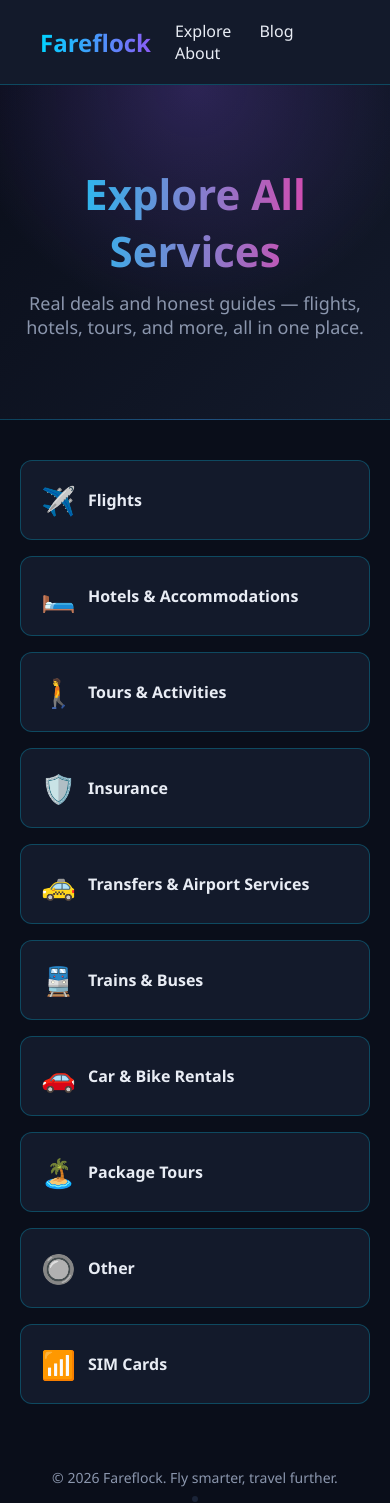
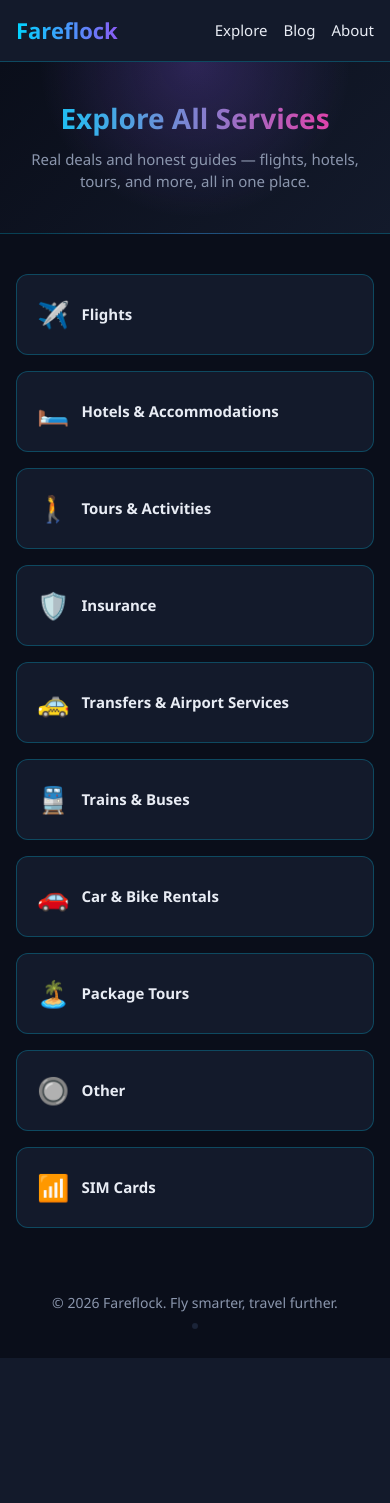
Before and after one commit to musangipeter38-coder/fareflock, a Flask app: page / in a window 390 px wide. Shown: the top 1503 px of the page. After the commit the page ends 1358 px from the top, so only its background shows below. Run offline with Flask 3, Linux system fonts and the light colour scheme; data that the repository does not hold is empty; some libraries are stand-ins or nearby versions.

Commit message:
Add responsive breakpoints and clean up nav/grid spacing for mobile and laptop

```diff
--- a/static/css/style.css
+++ b/static/css/style.css
@@ -12,35 +12,48 @@
 
 * { margin: 0; padding: 0; box-sizing: border-box; }
 
+html { scroll-behavior: smooth; }
+
 body {
     font-family: 'Segoe UI', system-ui, sans-serif;
     background: var(--bg-dark);
     color: var(--text-light);
+    line-height: 1.5;
+    overflow-x: hidden;
 }
 
 .site-header {
     display: flex;
     justify-content: space-between;
     align-items: center;
-    padding: 20px 40px;
+    flex-wrap: wrap;
+    gap: 12px 24px;
+    padding: 16px 24px;
     background: var(--bg-panel);
     border-bottom: 1px solid var(--border-glow);
 }
 
 .logo {
-    font-size: 24px;
+    font-size: 22px;
     font-weight: 800;
     background: linear-gradient(90deg, var(--electric-blue), var(--electric-purple));
     -webkit-background-clip: text;
     -webkit-text-fill-color: transparent;
     text-decoration: none;
+    white-space: nowrap;
+}
+
+nav {
+    display: flex;
+    flex-wrap: wrap;
+    gap: 8px 20px;
 }
 
 nav a {
-    margin-left: 24px;
     text-decoration: none;
     color: var(--text-light);
     font-weight: 500;
+    font-size: 15px;
 }
 
 nav a:hover { color: var(--electric-blue); }
@@ -50,19 +63,25 @@ nav a:hover { color: var(--electric-blue); }
 
 .hero, .page-hero {
     text-align: center;
-    padding: 80px 20px;
+    padding: 60px 20px;
     background: radial-gradient(circle at top, rgba(139,92,246,0.25), transparent 60%), linear-gradient(135deg, #0A0E1A 0%, #131A2B 100%);
     border-bottom: 1px solid var(--border-glow);
 }
 
 .hero h1, .page-hero h1 {
-    font-size: 42px;
+    font-size: clamp(28px, 5vw, 42px);
     margin-bottom: 12px;
     background: linear-gradient(90deg, var(--electric-blue), var(--electric-pink));
     -webkit-background-clip: text;
     -webkit-text-fill-color: transparent;
+    line-height: 1.2;
 }
-.hero p, .page-hero p { font-size: 18px; color: var(--text-muted); }
+.hero p, .page-hero p {
+    font-size: clamp(15px, 2.5vw, 18px);
+    color: var(--text-muted);
+    max-width: 600px;
+    margin: 0 auto;
+}
 
 .latest-posts { max-width: 900px; margin: 60px auto; padding: 0 20px; }
 .latest-posts h2 { margin-bottom: 20px; }
@@ -77,19 +96,14 @@ nav a:hover { color: var(--electric-blue); }
 .post-card h3 a { color: var(--text-light); text-decoration: none; }
 .post-card h3 a:hover { color: var(--electric-blue); }
 
-/* Full-bleed widgets: touch both edges of the browser, no side margins */
-.widget-section {
-    width: 100%;
-    margin: 0;
-    padding: 0;
-}
+.widget-section { width: 100%; margin: 0; padding: 0; }
 .widget-placeholder {
     max-width: 900px;
     margin: 20px auto;
     background: var(--bg-panel);
     border: 2px dashed var(--border-glow);
     border-radius: 12px;
-    padding: 40px;
+    padding: 40px 20px;
     text-align: center;
     color: var(--text-muted);
 }
@@ -109,7 +123,7 @@ nav a:hover { color: var(--electric-blue); }
 }
 
 .content-block { max-width: 900px; margin: 40px auto; padding: 0 20px; }
-.content-block h2 { margin-bottom: 20px; }
+.content-block h2 { margin-bottom: 20px; font-size: clamp(20px, 4vw, 26px); }
 
 .tips-header { display: flex; justify-content: space-between; align-items: center; margin-bottom: 20px; flex-wrap: wrap; gap: 8px; }
 .tips-see-all { color: var(--electric-blue); text-decoration: none; font-size: 14px; font-weight: 600; }
@@ -128,13 +142,13 @@ nav a:hover { color: var(--electric-blue); }
 }
 .tip-slide {
     min-width: 100%;
-    padding: 40px;
+    padding: 30px 24px;
     box-sizing: border-box;
 }
 .tip-slide h3 {
     color: var(--electric-blue);
     margin-bottom: 12px;
-    font-size: 20px;
+    font-size: 19px;
 }
 .tip-slide p { color: var(--text-light); line-height: 1.6; }
 
@@ -154,20 +168,44 @@ nav a:hover { color: var(--electric-blue); }
 }
 .tip-dot.active { background: var(--electric-blue); }
 
-.tips-grid-section { max-width: 1000px; margin: 40px auto; padding: 0 20px; }
+.tips-grid-section { max-width: 1100px; margin: 40px auto; padding: 0 20px; }
 .tips-grid {
     display: grid;
-    grid-template-columns: repeat(auto-fill, minmax(260px, 1fr));
-    gap: 20px;
+    grid-template-columns: repeat(auto-fit, minmax(240px, 1fr));
+    gap: 16px;
 }
 .tip-card {
     background: var(--bg-panel);
     border: 1px solid var(--border-glow);
     border-radius: 12px;
-    padding: 24px;
+    padding: 22px;
 }
-.tip-card h3 { color: var(--electric-blue); margin-bottom: 10px; }
-.tip-card p { color: var(--text-muted); line-height: 1.6; }
+.tip-card h3 { color: var(--electric-blue); margin-bottom: 10px; font-size: 17px; }
+.tip-card p { color: var(--text-muted); line-height: 1.6; font-size: 14px; }
+
+.category-grid {
+    display: grid;
+    grid-template-columns: repeat(auto-fit, minmax(220px, 1fr));
+    gap: 16px;
+}
+.category-card {
+    display: flex;
+    align-items: center;
+    gap: 12px;
+    background: var(--bg-panel);
+    border: 1px solid var(--border-glow);
+    border-radius: 12px;
+    padding: 20px;
+    text-decoration: none;
+    color: var(--text-light);
+    transition: border-color 0.2s, transform 0.2s;
+}
+.category-card:hover {
+    border-color: var(--electric-blue);
+    transform: translateY(-2px);
+}
+.category-icon { font-size: 26px; flex-shrink: 0; }
+.category-name { font-weight: 600; font-size: 15px; }
 
 .blog-list { max-width: 900px; margin: 40px auto; padding: 0 20px; }
 .category-tag {
@@ -182,7 +220,7 @@ nav a:hover { color: var(--electric-blue); }
 }
 
 .post-detail { max-width: 800px; margin: 40px auto; padding: 0 20px; }
-.post-detail h1 { font-size: 32px; margin-bottom: 8px; }
+.post-detail h1 { font-size: clamp(24px, 5vw, 32px); margin-bottom: 8px; }
 .post-body { margin-top: 20px; line-height: 1.7; }
 
 .related-posts { max-width: 800px; margin: 40px auto; padding: 20px; border-top: 1px solid var(--border-glow); }
@@ -191,7 +229,7 @@ nav a:hover { color: var(--electric-blue); }
 .login-form, .post-form {
     max-width: 500px;
     margin: 60px auto;
-    padding: 30px;
+    padding: 24px;
     background: var(--bg-panel);
     border-radius: 12px;
     border: 1px solid var(--border-glow);
@@ -249,26 +287,14 @@ button, .btn-primary {
     text-decoration: none;
 }
 .admin-dot:hover { background: var(--electric-blue); }
-.category-grid {
-    display: grid;
-    grid-template-columns: repeat(auto-fill, minmax(200px, 1fr));
-    gap: 16px;
+
+/* ---------- Responsive tightening for small screens ---------- */
+@media (max-width: 480px) {
+    .site-header { padding: 14px 16px; }
+    nav { gap: 6px 16px; }
+    .hero, .page-hero { padding: 40px 16px; }
+    .content-block, .tips-grid-section, .latest-posts, .admin-dashboard { padding: 0 16px; }
+    .tip-slide { padding: 22px 18px; }
+    .admin-header { flex-direction: column; align-items: flex-start; }
+    .admin-table th, .admin-table td { padding: 10px 12px; font-size: 13px; }
 }
-.category-card {
-    display: flex;
-    align-items: center;
-    gap: 12px;
-    background: var(--bg-panel);
-    border: 1px solid var(--border-glow);
-    border-radius: 12px;
-    padding: 20px;
-    text-decoration: none;
-    color: var(--text-light);
-    transition: border-color 0.2s, transform 0.2s;
-}
-.category-card:hover {
-    border-color: var(--electric-blue);
-    transform: translateY(-2px);
-}
-.category-icon { font-size: 28px; }
-.category-name { font-weight: 600; }
```
